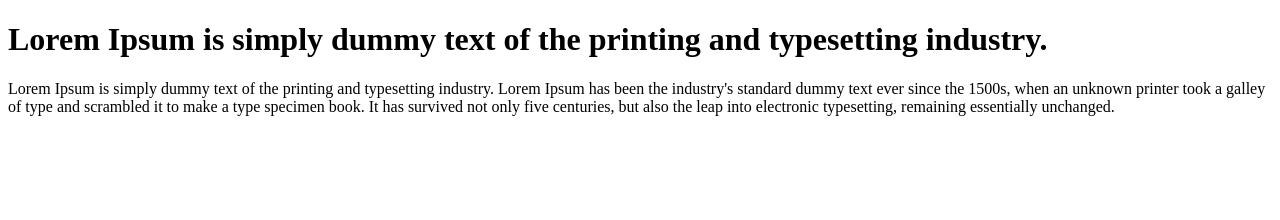
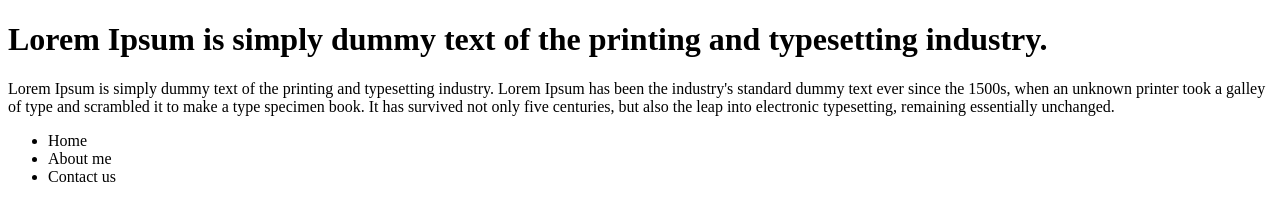
Before and after one commit to ahlem240/learn-git, a plain HTML site: page index.html in a window 1280 px wide. Drawn offline with Linux system fonts and the light colour scheme.

Commit message:
add a list

```diff
--- a/index.html
+++ b/index.html
@@ -12,5 +12,10 @@
         when an unknown printer took a galley of type and scrambled it to make a type
         specimen book. It has survived not only five centuries, but also the leap
         into electronic typesetting, remaining essentially unchanged. </p>
+        <ul>
+            <li>Home</li>
+            <li>About me</li>
+            <li>Contact us</li>
+        </ul>
 </body>
 <!DOCTYPE html>
```
